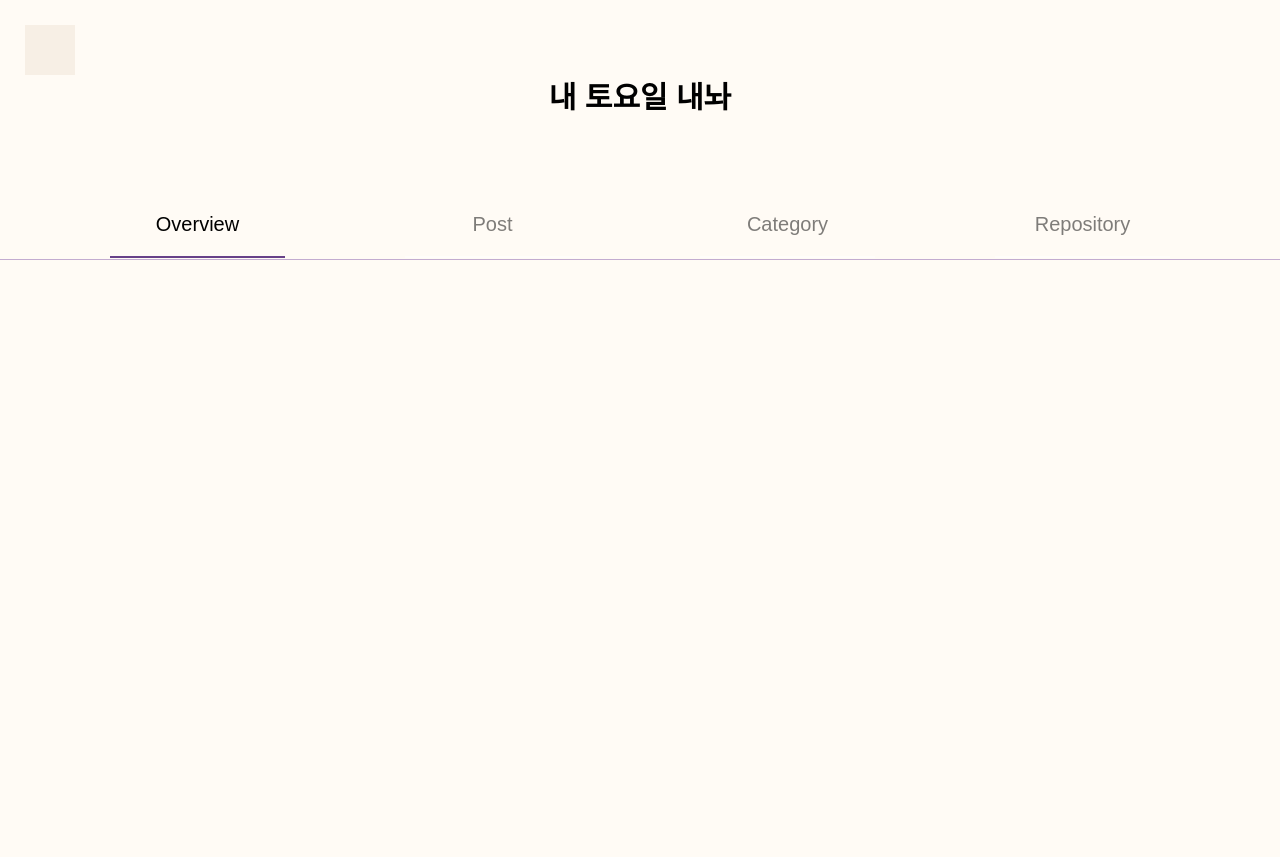
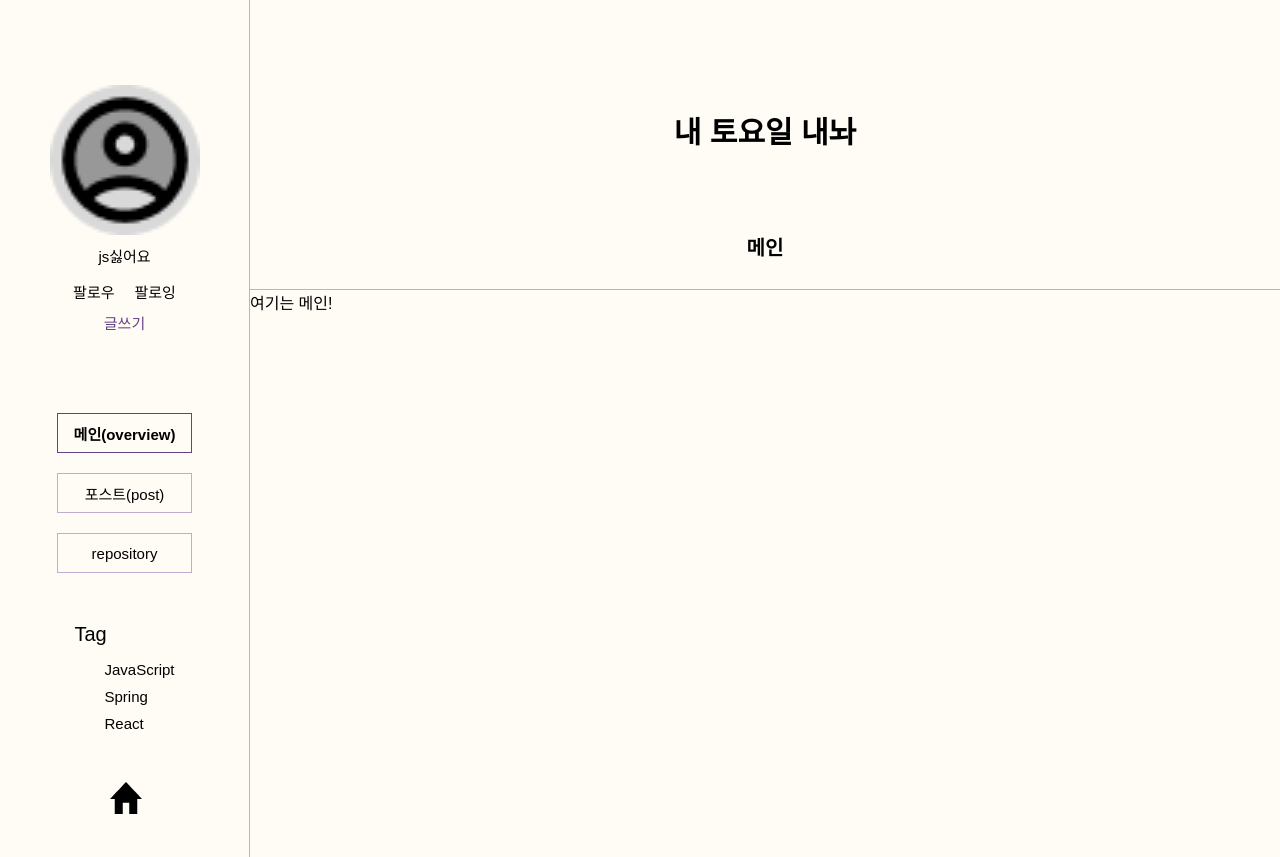
Before and after one commit to Hyangyoun/StudyCode_front, a React (Create React App) app: page /blog in a window 1280 px wide. Before the commit the page ends 800 px from the top, so only its background shows below. Built offline with nearby package versions, Linux system fonts and the light colour scheme; a web font is replaced by a local one.

Commit message:
10/16 수정
팔로워페이지 합치면서 사라지거나 수정된거 재수정함

```diff
--- a/src/Blog/BlogSkin1Header.jsx
+++ b/src/Blog/BlogSkin1Header.jsx
@@ -55,7 +55,7 @@ const BlogHeader = styled.div`
     flex-direction: column;
     align-items: center;
     justify-content: center;
-    border-bottom :${props => props.$menuIndex === 3 ? null : 1}px solid var(--second);
+    border-bottom :${props => props.$menuIndex === 3 ? null : props.$menuIndex === 4 ? null : 1}px solid var(--second);
     .blogName{
         margin-top: 80px;
         font-size: 30px;
--- a/src/Blog/BlogSkin1Repo.jsx
+++ b/src/Blog/BlogSkin1Repo.jsx
@@ -7,7 +7,7 @@ function BlogSkin1Repo(props){
             <ul className="repo">
                 <li className="repoFirst">
                     <span className="nickName">{"js싫어요"} 의 저장소</span>
-                    <div className="addFolder">폴더추가</div >
+                    <div className="addFolder">폴더추가</div>
                 </li>
                 <li className="repoList">
                     <span className="folderName">React</span>
--- a/src/Page/BlogPage.jsx
+++ b/src/Page/BlogPage.jsx
@@ -13,7 +13,7 @@ import BlogSkin1Main from "../Blog/BlogSkin1Main";
 
 function BlogPage(props){
     const [menuIndex, setMenuIndex] = useState(1)
-    const [skin, setSkin] = useState(2)
+    const [skin, setSkin] = useState(1)
 
     /** props로 넘어갈 state set 함수 */
     const ChangeMenuIndex = (value) => {
@@ -29,7 +29,7 @@ function BlogPage(props){
                     <div>
                         <BlogSkin1Header menuIndex={menuIndex} changeMenuIndex={ChangeMenuIndex} />
                         {menuIndex === 1 ? <BlogSkin1Main/> :  menuIndex === 2 ? <BlogSkin1Post/> :
-                         menuIndex === 3 ? <BlogSkin1Repo/> : null}
+                         menuIndex === 3 ? <BlogSkin1Repo/> : menuIndex === 4 ? <BlogSkin1Followers/> : null}
                         { menuIndex === 2 ? <BlogSkin1Footer/> : null}
                     </div>
                 </BlogSection>
```
